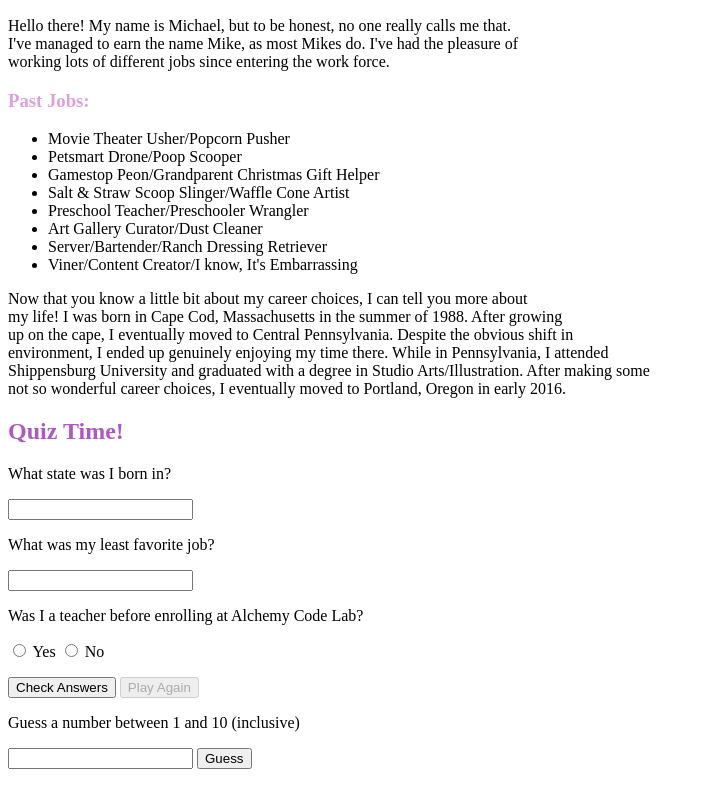
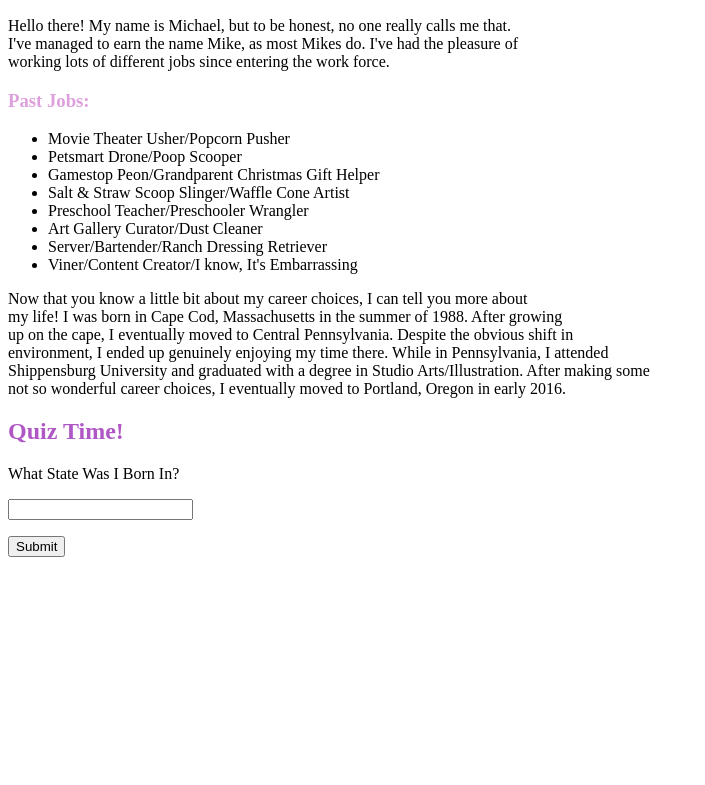
Before and after one commit to alchemy-bootcamp-one-summer-2018/lab-2-about-me, a plain HTML site: page index.html in a window 1280 px wide. Shown: the part 110-895 px from the top of the page, without its empty margins (0-705 px from the left). After the commit the page ends 800 px from the top, so only its background shows below. Drawn offline with Linux system fonts and the light colour scheme.

Commit message:
question 1 almost done

```diff
--- /dev/null
+++ b/check-js-answers.js
@@ -0,0 +1,25 @@
+var factsForm = document.getElementById('facts-form');
+
+function checkJSAnswers() {
+    console.log('checkJSAnswers called');
+    console.dir(factsForm);
+    var elements = factsForm.elements;
+    var state = elements.state.value;
+    var runInBrowser = elements.runInBrowser.value;
+    console.log('state', state);
+    console.log('runInBrowser', runInBrowser);
+    var correct = 0;
+}
+    if(state.toLowerCase() === 'massachusetts') {
+        correct = correct + 1;
+    }
+        factResults.innerText = 'Congrats! You got ' + correct + ' out of 2 right!'
+        factSubmit.disabled = true;
+        factReset.disabled = false;
+
+        return false;
+function resetJSAnswers() {
+    factResults.innerText = '';
+    factSubmit.disabled = false;
+    factReset.disabled = true;
+}
--- a/index.html
+++ b/index.html
@@ -37,47 +37,16 @@
     </p>
 
     <h2>Quiz Time!</h2>
+    <form id="facts-form"
+        onsubmit="return checkJSAnswers()">
+        <div>
+            <label>What State Was I Born In?
+                <p><input type="text" name="state" required></p>
+            </label>
+        </div>
+        <button id="js-submit" type="submit">Submit</button>
 
-    <form id="facts-form"
-          onsubmit="return checkJSAnswers()"
-          onreset="resetJSAnswers()">
-        <div>
-          <label>What state was I born in?</label>
-          <p><input type="text" name="state" required></p>
-        </div>
-        <div>
-            <label>What was my least favorite job?</label>
-            <p><input type="text" name="job" required></p>
-          </div>
-        <div>
-            <p>Was I a teacher before enrolling at Alchemy Code Lab?</p>
-            <p>
-                <label>
-                    <input type="radio" name="runInBrowser"
-                        value="yes" required> Yes
-                </label>
-                <label>
-                    <input type="radio" name="runInBrowser"
-                        value="no" required> No
-                </label>
-            </p>
-        </div>
-        <button id="js-submit" type="submit">Check Answers</button>
-        <button id="js-reset" type="reset" disabled>Play Again</button>
-
-        <p id="js-results"></p>
     </form>
-
-    <form id="guess-form" onsubmit="return checkGuessAnswer()">
-        <p>Guess a number between 1 and 10 (inclusive)</p>
-        <input name="number" require>
-        <button type="submit">Guess</button>
-
-        <p id="guess-results"></p>
-    </form>
-
-
     <script src="check-js-answers.js"></script>
-    <script src="check-guess-answers.js"></script>
 </body>
 </html>
```
